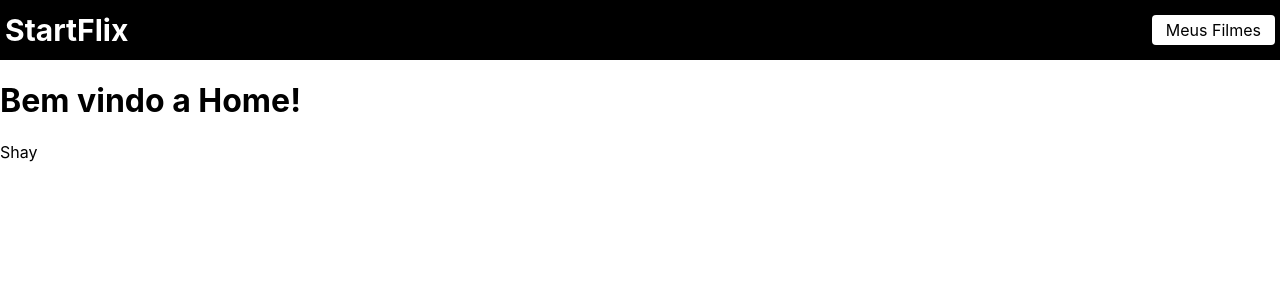
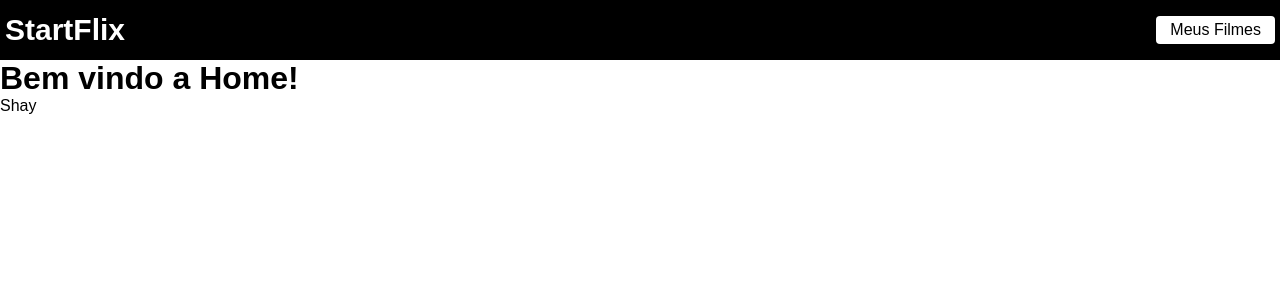
Before and after one commit to shajardini/startflixmgsp, a React (Create React App) app: page / in a window 1280 px wide. Shown: the top 300 px of the page. Built offline with nearby package versions, Linux system fonts and the light colour scheme; the HTML template or start-up script is replaced by a standard one.

Commit message:
Atualização

```diff
--- a/src/index.css
+++ b/src/index.css
@@ -1,13 +1,16 @@
-body {
+*{
+  padding: 0;
   margin: 0;
-  font-family: -apple-system, BlinkMacSystemFont, 'Segoe UI', 'Roboto', 'Oxygen',
-    'Ubuntu', 'Cantarell', 'Fira Sans', 'Droid Sans', 'Helvetica Neue',
-    sans-serif;
-  -webkit-font-smoothing: antialiased;
-  -moz-osx-font-smoothing: grayscale;
+  box-sizing: border-box;
 }
 
-code {
-  font-family: source-code-pro, Menlo, Monaco, Consolas, 'Courier New',
-    monospace;
+body{
+  font-family: sans-serif;
 }
+
+.App{
+  display: flex;
+  width: 100%;
+  justify-content: center;
+  flex-direction: column;
+}
```
